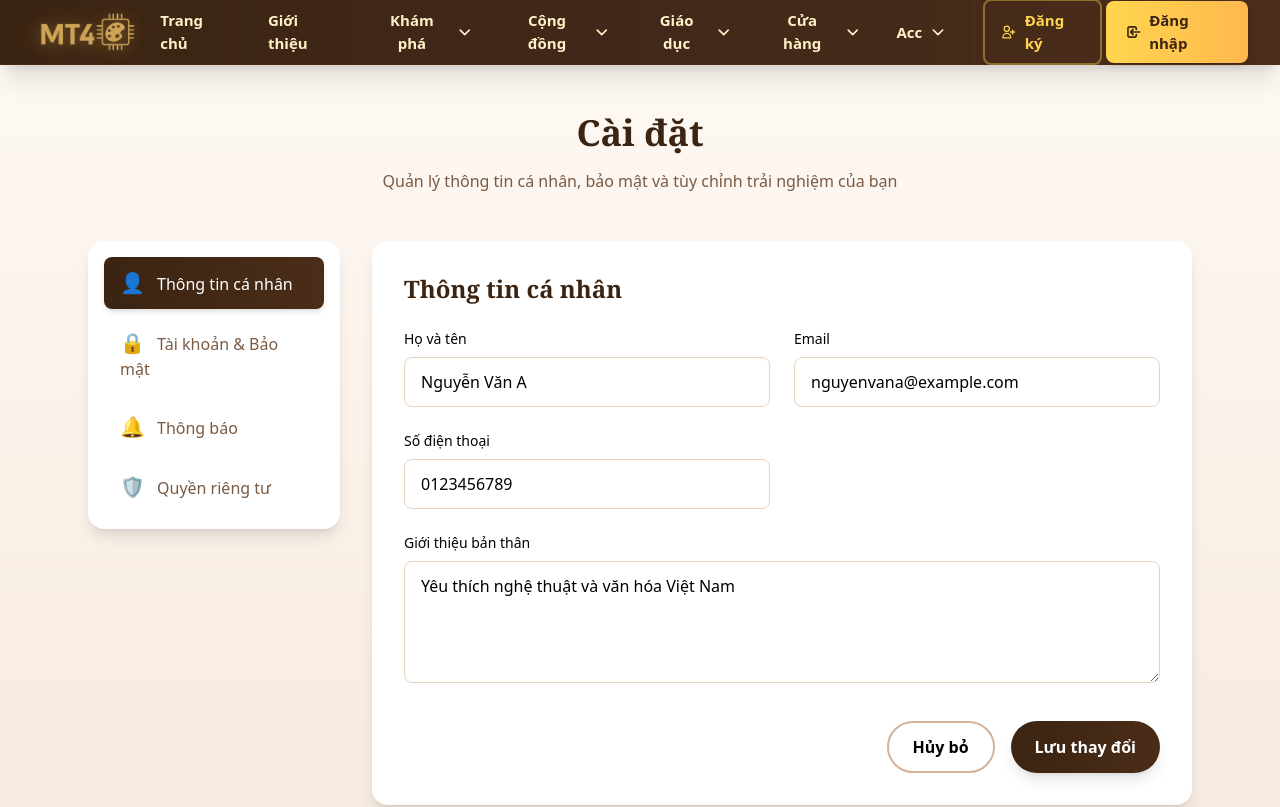
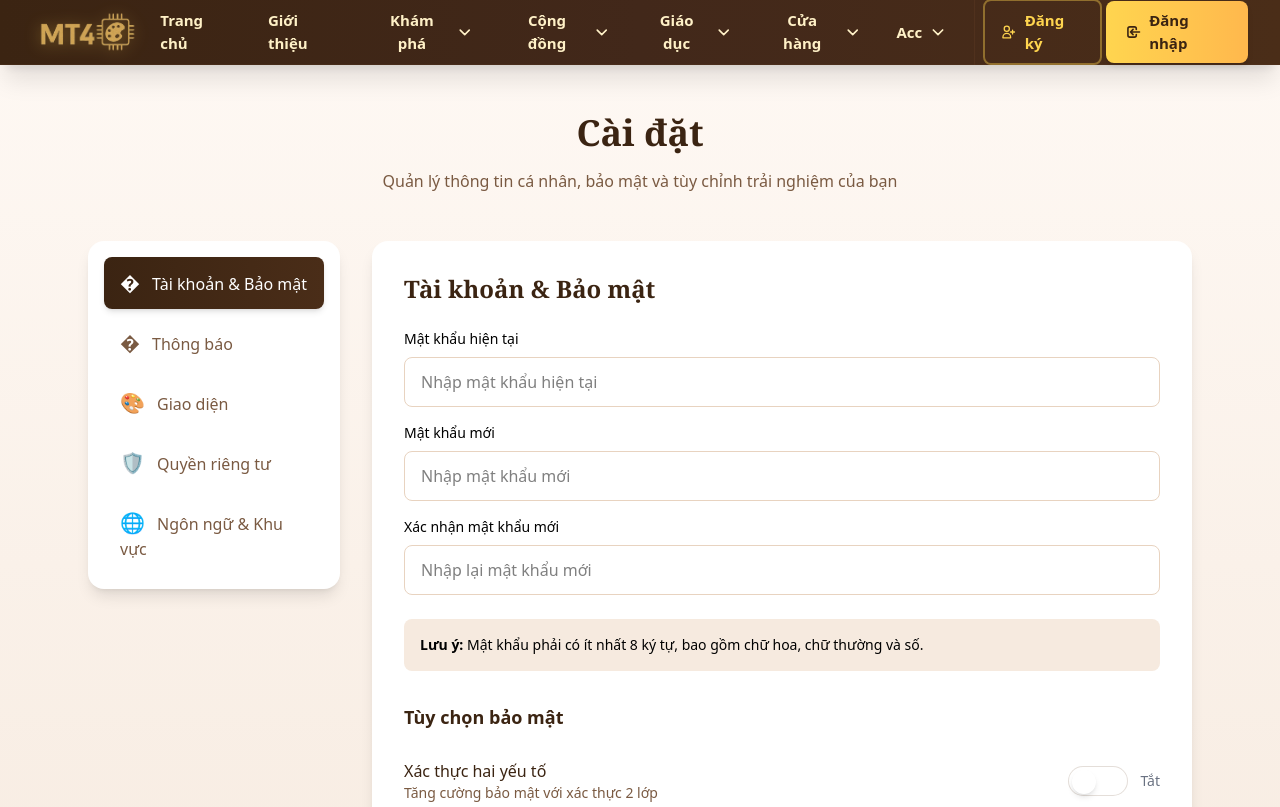
Before and after one commit to huyld1504/HA4, a React (Vite) app: page /settings in a window 1280 px wide. Shown: the top 807 px of the page. Built offline with nearby package versions, Linux system fonts and the light colour scheme.

Commit message:
feat: refactor setting page

```diff
--- /dev/null
+++ b/src/components/common/ToggleSwitch.jsx
@@ -0,0 +1,53 @@
+import React from 'react'
+
+const ToggleSwitch = ({ id, name, checked, onChange, label, description, showLabel = true }) => {
+  return (
+    <div className="flex items-center justify-between py-3">
+      <div className="flex-1">
+        {label && (
+          <h3 className="font-medium text-brand-brown-900">{label}</h3>
+        )}
+        {description && (
+          <p className="text-sm text-brand-brown-600">{description}</p>
+        )}
+      </div>
+
+      {/* Setting Control */}
+      <div className="flex items-center gap-3">
+        <label
+          htmlFor={id}
+          className="relative inline-block w-[60px] h-[30px] bg-white/20 rounded-[15px] cursor-pointer transition-all duration-300 ease-in-out hover:bg-white/30"
+          style={{
+            background: checked ? 'rgba(122, 90, 66, 0.3)' : 'rgba(255, 255, 255, 0.2)',
+            border: checked ? '1px solid var(--brand-brown-600, #7a5a42)' : '1px solid rgba(122, 90, 66, 0.2)'
+          }}
+        >
+          <input
+            type="checkbox"
+            id={id}
+            name={name}
+            checked={checked}
+            onChange={onChange}
+            className="sr-only"
+          />
+          {/* Toggle Slider */}
+          <div
+            className="absolute top-[3px] w-6 h-6 bg-white rounded-full transition-all duration-300 ease-in-out shadow-md"
+            style={{
+              left: checked ? 'calc(100% - 27px)' : '3px',
+              background: checked ? 'var(--brand-brown-600, #7a5a42)' : 'white'
+            }}
+          />
+        </label>
+        {showLabel && (
+          <span className={`text-sm font-medium transition-colors duration-300 ${checked ? 'text-brand-brown-600' : 'text-gray-500'
+            }`}>
+            {checked ? 'Bật' : 'Tắt'}
+          </span>
+        )}
+      </div>
+    </div>
+  )
+}
+
+export default ToggleSwitch
--- a/src/data/settingsData.js
+++ b/src/data/settingsData.js
@@ -1,40 +1,67 @@
 // Mock data for Settings page
 
 export const settingsTabs = [
-  { id: 'profile', label: 'Thông tin cá nhân', icon: '👤' },
-  { id: 'account', label: 'Tài khoản & Bảo mật', icon: '🔒' },
-  { id: 'notifications', label: 'Thông báo', icon: '🔔' },
+  { id: 'account', label: 'Tài khoản & Bảo mật', icon: '�' },
+  { id: 'notifications', label: 'Thông báo', icon: '�' },
+  { id: 'appearance', label: 'Giao diện', icon: '🎨' },
   { id: 'privacy', label: 'Quyền riêng tư', icon: '🛡️' },
+  { id: 'language', label: 'Ngôn ngữ & Khu vực', icon: '🌐' },
 ]
 
 export const defaultFormData = {
-  // Profile Settings
-  fullName: 'Nguyễn Văn A',
-  email: 'nguyenvana@example.com',
-  phone: '0123456789',
-  bio: 'Yêu thích nghệ thuật và văn hóa Việt Nam',
-
   // Account Settings
   currentPassword: '',
   newPassword: '',
   confirmPassword: '',
+  twoFactorAuth: false,
+  loginAlerts: true,
 
   // Notification Settings
   emailNotifications: true,
   pushNotifications: true,
   newsUpdates: false,
   eventReminders: true,
+  forumReplies: true,
+  marketingEmails: false,
+
+  // Appearance Settings
+  darkMode: false,
+  compactMode: false,
+  autoPlayVideos: true,
+  animatedEffects: true,
+  fontSize: 'medium',
+  theme: 'default',
 
   // Privacy Settings
   profileVisibility: 'public',
   showEmail: false,
   showPhone: false,
+  showActivity: true,
+  allowMessaging: true,
+
+  // Language Settings
+  language: 'vi',
+  timezone: 'Asia/Ho_Chi_Minh',
+  dateFormat: 'DD/MM/YYYY',
 }
 
 export const privacyOptions = [
   { value: 'public', label: 'Công khai' },
   { value: 'friends', label: 'Chỉ bạn bè' },
   { value: 'private', label: 'Riêng tư' },
+]
+
+export const accountSecuritySettings = [
+  {
+    id: 'twoFactorAuth',
+    title: 'Xác thực hai yếu tố',
+    description: 'Tăng cường bảo mật với xác thực 2 lớp'
+  },
+  {
+    id: 'loginAlerts',
+    title: 'Cảnh báo đăng nhập',
+    description: 'Nhận thông báo khi có đăng nhập mới'
+  },
 ]
 
 export const notificationSettings = [
@@ -58,6 +85,39 @@ export const notificationSettings = [
     title: 'Nhắc nhở sự kiện',
     description: 'Nhận nhắc nhở về các sự kiện đã đăng ký'
   },
+  {
+    id: 'forumReplies',
+    title: 'Phản hồi Forum',
+    description: 'Thông báo khi có người trả lời bài viết của bạn'
+  },
+  {
+    id: 'marketingEmails',
+    title: 'Email tiếp thị',
+    description: 'Nhận thông tin khuyến mãi và ưu đãi'
+  },
+]
+
+export const appearanceSettings = [
+  {
+    id: 'darkMode',
+    title: 'Chế độ tối',
+    description: 'Sử dụng giao diện màu tối'
+  },
+  {
+    id: 'compactMode',
+    title: 'Chế độ thu gọn',
+    description: 'Hiển thị nội dung dạng thu gọn'
+  },
+  {
+    id: 'autoPlayVideos',
+    title: 'Tự động phát video',
+    description: 'Video tự động phát khi cuộn tới'
+  },
+  {
+    id: 'animatedEffects',
+    title: 'Hiệu ứng động',
+    description: 'Bật các hiệu ứng chuyển động'
+  },
 ]
 
 export const privacySettings = [
@@ -71,4 +131,47 @@ export const privacySettings = [
     title: 'Hiển thị Số điện thoại',
     description: 'Cho phép người khác xem số điện thoại của bạn'
   },
+  {
+    id: 'showActivity',
+    title: 'Hiển thị hoạt động',
+    description: 'Người khác có thể xem hoạt động của bạn'
+  },
+  {
+    id: 'allowMessaging',
+    title: 'Cho phép nhắn tin',
+    description: 'Người khác có thể gửi tin nhắn cho bạn'
+  },
 ]
+
+export const fontSizeOptions = [
+  { value: 'small', label: 'Nhỏ' },
+  { value: 'medium', label: 'Trung bình' },
+  { value: 'large', label: 'Lớn' },
+]
+
+export const themeOptions = [
+  { value: 'default', label: 'Mặc định' },
+  { value: 'warm', label: 'Ấm áp' },
+  { value: 'cool', label: 'Mát mẻ' },
+  { value: 'classic', label: 'Cổ điển' },
+]
+
+export const languageOptions = [
+  { value: 'vi', label: 'Tiếng Việt' },
+  { value: 'en', label: 'English' },
+  { value: 'fr', label: 'Français' },
+  { value: 'ja', label: '日本語' },
+]
+
+export const timezoneOptions = [
+  { value: 'Asia/Ho_Chi_Minh', label: '(GMT+7) Hà Nội, Bangkok' },
+  { value: 'Asia/Tokyo', label: '(GMT+9) Tokyo' },
+  { value: 'Europe/London', label: '(GMT+0) London' },
+  { value: 'America/New_York', label: '(GMT-5) New York' },
+]
+
+export const dateFormatOptions = [
+  { value: 'DD/MM/YYYY', label: 'DD/MM/YYYY' },
+  { value: 'MM/DD/YYYY', label: 'MM/DD/YYYY' },
+  { value: 'YYYY-MM-DD', label: 'YYYY-MM-DD' },
+]
--- a/src/pages/Settings.jsx
+++ b/src/pages/Settings.jsx
@@ -1,9 +1,23 @@
 import React, { useState } from 'react'
 import SectionHeading from '../components/common/SectionHeading'
-import { settingsTabs, defaultFormData, notificationSettings, privacySettings, privacyOptions } from '../data/settingsData'
+import ToggleSwitch from '../components/common/ToggleSwitch'
+import {
+  settingsTabs,
+  defaultFormData,
+  accountSecuritySettings,
+  notificationSettings,
+  appearanceSettings,
+  privacySettings,
+  privacyOptions,
+  fontSizeOptions,
+  themeOptions,
+  languageOptions,
+  timezoneOptions,
+  dateFormatOptions
+} from '../data/settingsData'
 
 const Settings = () => {
-  const [activeTab, setActiveTab] = useState('profile')
+  const [activeTab, setActiveTab] = useState('account')
   const [formData, setFormData] = useState(defaultFormData)
 
   const handleInputChange = (e) => {
@@ -56,69 +70,6 @@ const Settings = () => {
           <div className="lg:col-span-3">
             <div className="rounded-2xl bg-white p-8 shadow-lg">
               <form onSubmit={handleSubmit}>
-                {/* Profile Settings */}
-                {activeTab === 'profile' && (
-                  <div className="space-y-6">
-                    <h2 className="text-2xl font-serif font-semibold text-brand-brown-900">
-                      Thông tin cá nhân
-                    </h2>
-
-                    <div className="grid gap-6 md:grid-cols-2">
-                      <div>
-                        <label className="block text-sm font-medium text-brand-brown-700 mb-2">
-                          Họ và tên
-                        </label>
-                        <input
-                          type="text"
-                          name="fullName"
-                          value={formData.fullName}
-                          onChange={handleInputChange}
-                          className="w-full rounded-lg border border-brand-brown-200 px-4 py-3 focus:border-brand-brown-600 focus:outline-none focus:ring-2 focus:ring-brand-brown-600/20"
-                        />
-                      </div>
-
-                      <div>
-                        <label className="block text-sm font-medium text-brand-brown-700 mb-2">
-                          Email
-                        </label>
-                        <input
-                          type="email"
-                          name="email"
-                          value={formData.email}
-                          onChange={handleInputChange}
-                          className="w-full rounded-lg border border-brand-brown-200 px-4 py-3 focus:border-brand-brown-600 focus:outline-none focus:ring-2 focus:ring-brand-brown-600/20"
-                        />
-                      </div>
-
-                      <div>
-                        <label className="block text-sm font-medium text-brand-brown-700 mb-2">
-                          Số điện thoại
-                        </label>
-                        <input
-                          type="tel"
-                          name="phone"
-                          value={formData.phone}
-                          onChange={handleInputChange}
-                          className="w-full rounded-lg border border-brand-brown-200 px-4 py-3 focus:border-brand-brown-600 focus:outline-none focus:ring-2 focus:ring-brand-brown-600/20"
-                        />
-                      </div>
-                    </div>
-
-                    <div>
-                      <label className="block text-sm font-medium text-brand-brown-700 mb-2">
-                        Giới thiệu bản thân
-                      </label>
-                      <textarea
-                        name="bio"
-                        value={formData.bio}
-                        onChange={handleInputChange}
-                        rows={4}
-                        className="w-full rounded-lg border border-brand-brown-200 px-4 py-3 focus:border-brand-brown-600 focus:outline-none focus:ring-2 focus:ring-brand-brown-600/20"
-                      />
-                    </div>
-                  </div>
-                )}
-
                 {/* Account & Security Settings */}
                 {activeTab === 'account' && (
                   <div className="space-y-6">
@@ -175,6 +126,30 @@ const Settings = () => {
                         </p>
                       </div>
                     </div>
+
+                    {/* Security Options */}
+                    <div className="mt-8">
+                      <h3 className="text-lg font-semibold text-brand-brown-900 mb-4">
+                        Tùy chọn bảo mật
+                      </h3>
+                      <div className="space-y-4">
+                        {accountSecuritySettings.map((setting, index) => (
+                          <div
+                            key={setting.id}
+                            className={`${index < accountSecuritySettings.length - 1 ? 'border-b border-brand-brown-100' : ''}`}
+                          >
+                            <ToggleSwitch
+                              id={setting.id}
+                              name={setting.id}
+                              checked={formData[setting.id]}
+                              onChange={handleInputChange}
+                              label={setting.title}
+                              description={setting.description}
+                            />
+                          </div>
+                        ))}
+                      </div>
+                    </div>
                   </div>
                 )}
 
@@ -189,24 +164,90 @@ const Settings = () => {
                       {notificationSettings.map((setting, index) => (
                         <div
                           key={setting.id}
-                          className={`flex items-center justify-between py-3 ${index < notificationSettings.length - 1 ? 'border-b border-brand-brown-100' : ''}`}
+                          className={`${index < notificationSettings.length - 1 ? 'border-b border-brand-brown-100' : ''}`}
                         >
-                          <div>
-                            <h3 className="font-medium text-brand-brown-900">{setting.title}</h3>
-                            <p className="text-sm text-brand-brown-600">{setting.description}</p>
-                          </div>
-                          <label className="relative inline-flex items-center cursor-pointer">
-                            <input
-                              type="checkbox"
+                          <ToggleSwitch
+                            id={setting.id}
                             name={setting.id}
                             checked={formData[setting.id]}
                             onChange={handleInputChange}
-                              className="sr-only peer"
+                            label={setting.title}
+                            description={setting.description}
                           />
-                            <div className="w-11 h-6 bg-gray-300 peer-focus:outline-none peer-focus:ring-4 peer-focus:ring-brand-brown-300 rounded-full peer peer-checked:after:translate-x-full rtl:peer-checked:after:-translate-x-full peer-checked:after:border-white after:content-[''] after:absolute after:top-[2px] after:start-[2px] after:bg-white after:border-gray-300 after:border after:rounded-full after:h-5 after:w-5 after:transition-all peer-checked:bg-brand-brown-600"></div>
-                          </label>
                         </div>
                       ))}
+                    </div>
+                  </div>
+                )}
+
+                {/* Appearance Settings */}
+                {activeTab === 'appearance' && (
+                  <div className="space-y-6">
+                    <h2 className="text-2xl font-serif font-semibold text-brand-brown-900">
+                      Giao diện
+                    </h2>
+
+                    {/* Appearance Toggles */}
+                    <div className="space-y-4">
+                      {appearanceSettings.map((setting, index) => (
+                        <div
+                          key={setting.id}
+                          className={`${index < appearanceSettings.length - 1 ? 'border-b border-brand-brown-100' : ''}`}
+                        >
+                          <ToggleSwitch
+                            id={setting.id}
+                            name={setting.id}
+                            checked={formData[setting.id]}
+                            onChange={handleInputChange}
+                            label={setting.title}
+                            description={setting.description}
+                          />
+                        </div>
+                      ))}
+                    </div>
+
+                    {/* Font Size */}
+                    <div className="mt-6">
+                      <label className="block text-sm font-medium text-brand-brown-700 mb-2">
+                        Kích thước chữ
+                      </label>
+                      <select
+                        name="fontSize"
+                        value={formData.fontSize}
+                        onChange={handleInputChange}
+                        className="w-full rounded-lg border border-brand-brown-200 px-4 py-3 focus:border-brand-brown-600 focus:outline-none focus:ring-2 focus:ring-brand-brown-600/20"
+                      >
+                        {fontSizeOptions.map((option) => (
+                          <option key={option.value} value={option.value}>
+                            {option.label}
+                          </option>
+                        ))}
+                      </select>
+                    </div>
+
+                    {/* Theme */}
+                    <div>
+                      <label className="block text-sm font-medium text-brand-brown-700 mb-2">
+                        Chủ đề màu sắc
+                      </label>
+                      <select
+                        name="theme"
+                        value={formData.theme}
+                        onChange={handleInputChange}
+                        className="w-full rounded-lg border border-brand-brown-200 px-4 py-3 focus:border-brand-brown-600 focus:outline-none focus:ring-2 focus:ring-brand-brown-600/20"
+                      >
+                        {themeOptions.map((option) => (
+                          <option key={option.value} value={option.value}>
+                            {option.label}
+                          </option>
+                        ))}
+                      </select>
+                    </div>
+
+                    <div className="rounded-lg bg-[#f6eadf] p-4 mt-6">
+                      <p className="text-sm text-brand-brown-700">
+                        <strong>💡 Mẹo:</strong> Thay đổi giao diện để có trải nghiệm phù hợp với sở thích của bạn.
+                      </p>
                     </div>
                   </div>
                 )}
@@ -240,24 +281,99 @@ const Settings = () => {
                       {privacySettings.map((setting, index) => (
                         <div
                           key={setting.id}
-                          className={`flex items-center justify-between py-3 ${index < privacySettings.length - 1 ? 'border-b border-brand-brown-100' : ''}`}
+                          className={`${index < privacySettings.length - 1 ? 'border-b border-brand-brown-100' : ''}`}
                         >
-                          <div>
-                            <h3 className="font-medium text-brand-brown-900">{setting.title}</h3>
-                            <p className="text-sm text-brand-brown-600">{setting.description}</p>
-                          </div>
-                          <label className="relative inline-flex items-center cursor-pointer">
-                            <input
-                              type="checkbox"
+                          <ToggleSwitch
+                            id={setting.id}
                             name={setting.id}
                             checked={formData[setting.id]}
                             onChange={handleInputChange}
-                              className="sr-only peer"
+                            label={setting.title}
+                            description={setting.description}
                           />
-                            <div className="w-11 h-6 bg-gray-300 peer-focus:outline-none peer-focus:ring-4 peer-focus:ring-brand-brown-300 rounded-full peer peer-checked:after:translate-x-full rtl:peer-checked:after:-translate-x-full peer-checked:after:border-white after:content-[''] after:absolute after:top-[2px] after:start-[2px] after:bg-white after:border-gray-300 after:border after:rounded-full after:h-5 after:w-5 after:transition-all peer-checked:bg-brand-brown-600"></div>
-                          </label>
                         </div>
                       ))}
+                    </div>
+                  </div>
+                )}
+
+                {/* Language & Region Settings */}
+                {activeTab === 'language' && (
+                  <div className="space-y-6">
+                    <h2 className="text-2xl font-serif font-semibold text-brand-brown-900">
+                      Ngôn ngữ & Khu vực
+                    </h2>
+
+                    {/* Language */}
+                    <div>
+                      <label className="block text-sm font-medium text-brand-brown-700 mb-2">
+                        Ngôn ngữ hiển thị
+                      </label>
+                      <select
+                        name="language"
+                        value={formData.language}
+                        onChange={handleInputChange}
+                        className="w-full rounded-lg border border-brand-brown-200 px-4 py-3 focus:border-brand-brown-600 focus:outline-none focus:ring-2 focus:ring-brand-brown-600/20"
+                      >
+                        {languageOptions.map((option) => (
+                          <option key={option.value} value={option.value}>
+                            {option.label}
+                          </option>
+                        ))}
+                      </select>
+                      <p className="mt-2 text-sm text-brand-brown-600">
+                        Chọn ngôn ngữ hiển thị trên toàn bộ website
+                      </p>
+                    </div>
+
+                    {/* Timezone */}
+                    <div>
+                      <label className="block text-sm font-medium text-brand-brown-700 mb-2">
+                        Múi giờ
+                      </label>
+                      <select
+                        name="timezone"
+                        value={formData.timezone}
+                        onChange={handleInputChange}
+                        className="w-full rounded-lg border border-brand-brown-200 px-4 py-3 focus:border-brand-brown-600 focus:outline-none focus:ring-2 focus:ring-brand-brown-600/20"
+                      >
+                        {timezoneOptions.map((option) => (
+                          <option key={option.value} value={option.value}>
+                            {option.label}
+                          </option>
+                        ))}
+                      </select>
+                      <p className="mt-2 text-sm text-brand-brown-600">
+                        Hiển thị thời gian sự kiện theo múi giờ của bạn
+                      </p>
+                    </div>
+
+                    {/* Date Format */}
+                    <div>
+                      <label className="block text-sm font-medium text-brand-brown-700 mb-2">
+                        Định dạng ngày tháng
+                      </label>
+                      <select
+                        name="dateFormat"
+                        value={formData.dateFormat}
+                        onChange={handleInputChange}
+                        className="w-full rounded-lg border border-brand-brown-200 px-4 py-3 focus:border-brand-brown-600 focus:outline-none focus:ring-2 focus:ring-brand-brown-600/20"
+                      >
+                        {dateFormatOptions.map((option) => (
+                          <option key={option.value} value={option.value}>
+                            {option.label}
+                          </option>
+                        ))}
+                      </select>
+                      <p className="mt-2 text-sm text-brand-brown-600">
+                        Cách hiển thị ngày tháng trên toàn bộ website
+                      </p>
+                    </div>
+
+                    <div className="rounded-lg bg-[#f6eadf] p-4 mt-6">
+                      <p className="text-sm text-brand-brown-700">
+                        <strong>🌍 Lưu ý:</strong> Thay đổi này sẽ được áp dụng ngay lập tức sau khi lưu.
+                      </p>
                     </div>
                   </div>
                 )}
```
Lines whose indentation alone changed are shown as unchanged.
